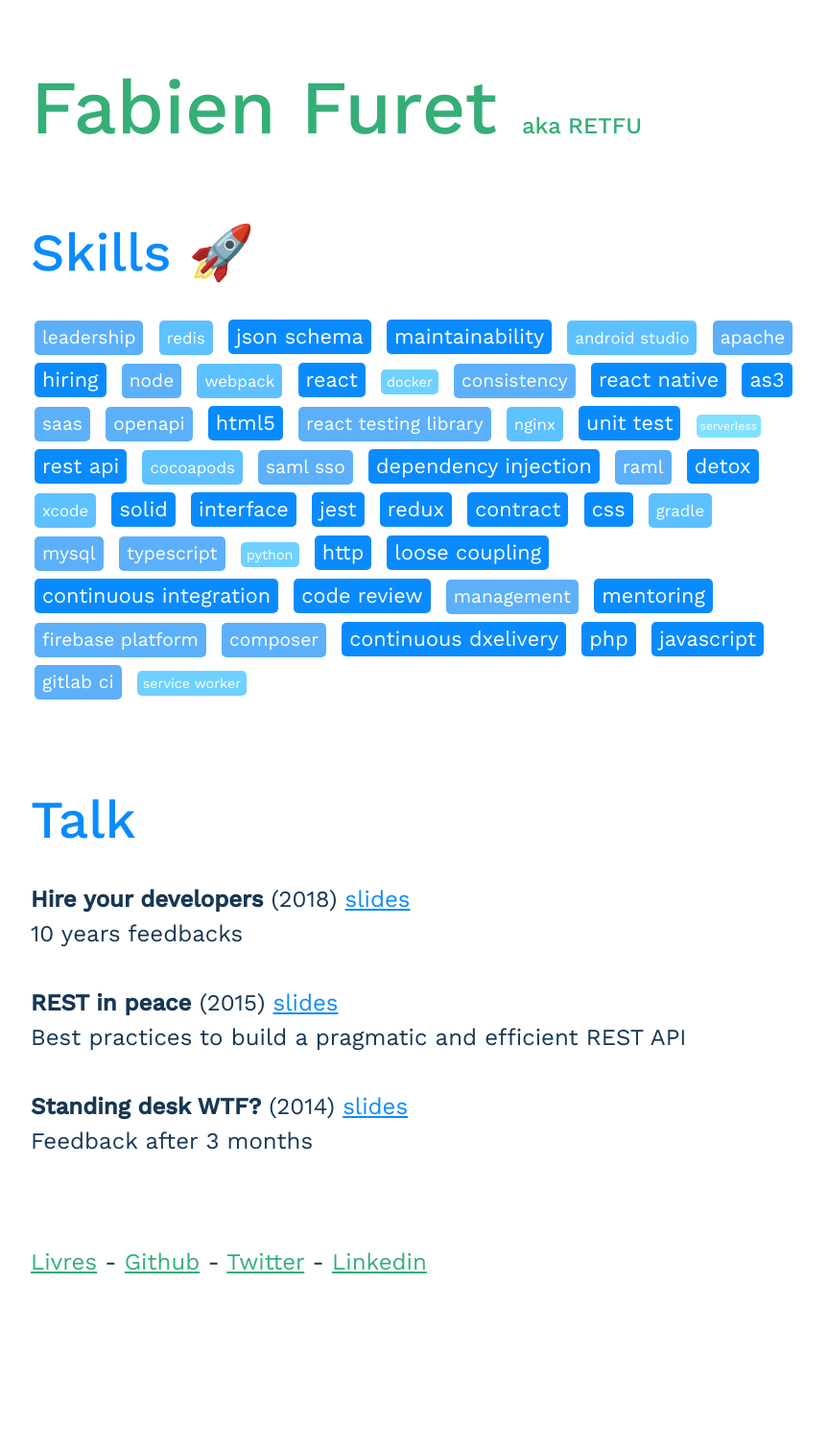
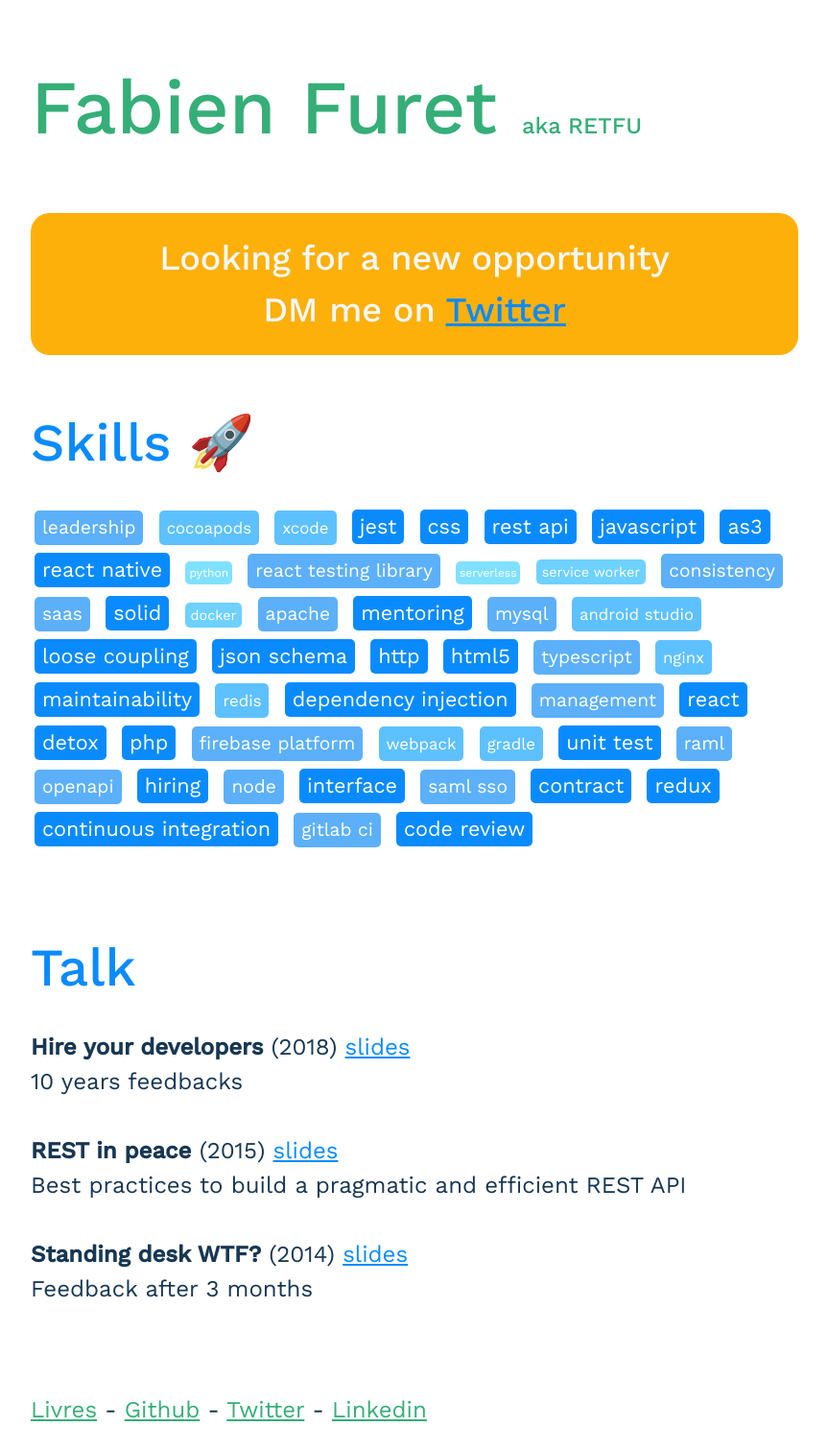
Before and after one commit to RETFU/retfu.github.io, a PHP site: page / in a window 1280 px wide. Shown: the whole page at 96% size, without its empty margins (208-1071 px from the left). Before the commit the page ends 1327 px from the top, so only its background shows below. Run offline with PHP 8.4, Linux system fonts and the light colour scheme; some libraries are stand-ins or nearby versions.

Commit message:
feat: add Looking for a new opportunity

```diff
--- a/index.html
+++ b/index.html
@@ -22,59 +22,71 @@
         <span itemprop="name">Fabien Furet</span>
         <span class="aka">aka RETFU</span>
       </h1>
+      <h2
+        style="
+          background-color: #fdb00a;
+          border-radius: 20px;
+          font-size: 1.5em;
+          padding: 20px;
+          text-align: center;
+          margin-bottom: 50px;
+          color:aliceblue;
+        "
+      >
+        Looking for a new opportunity<br />
+        DM me on <a href="https://twitter.com/RETFU">Twitter</a>
+      </h2>
       <h2>Skills 🚀</h2>
       <p>
         <span class="tag tag-level-4">leadership</span>
+        <span class="tag tag-level-3">cocoapods</span>
+        <span class="tag tag-level-3">xcode</span>
+        <span class="tag tag-level-5">jest</span>
+        <span class="tag tag-level-5">css</span>
+        <span class="tag tag-level-5">rest api</span>
+        <span class="tag tag-level-5">javascript</span>
+        <span class="tag tag-level-5">as3</span>
+        <span class="tag tag-level-5">react native</span>
+        <span class="tag tag-level-1">python</span>
+        <span class="tag tag-level-4">react testing library</span>
+        <span class="tag tag-level-1">serverless</span>
+        <span class="tag tag-level-2">service worker</span>
+        <span class="tag tag-level-4">consistency</span>
+        <span class="tag tag-level-4">saas</span>
+        <span class="tag tag-level-5">solid</span>
+        <span class="tag tag-level-2">docker</span>
+        <span class="tag tag-level-4">apache</span>
+        <span class="tag tag-level-5">mentoring</span>
+        <span class="tag tag-level-4">mysql</span>
+        <span class="tag tag-level-3">android studio</span>
+        <span class="tag tag-level-5">loose coupling</span>
+        <span class="tag tag-level-5">json schema</span>
+        <span class="tag tag-level-5">http</span>
+        <span class="tag tag-level-5">html5</span>
+        <span class="tag tag-level-4">typescript</span>
+        <span class="tag tag-level-3">nginx</span>
+        <span class="tag tag-level-5">maintainability</span>
         <span class="tag tag-level-3">redis</span>
-        <span class="tag tag-level-5">json schema</span>
-        <span class="tag tag-level-5">maintainability</span>
-        <span class="tag tag-level-3">android studio</span>
-        <span class="tag tag-level-4">apache</span>
+        <span class="tag tag-level-5">dependency injection</span>
+        <span class="tag tag-level-4">management</span>
+        <span class="tag tag-level-5">react</span>
+        <span class="tag tag-level-5">detox</span>
+        <span class="tag tag-level-5">php</span>
+        <span class="tag tag-level-4">firebase platform</span>
+        <span class="tag tag-level-3">webpack</span>
+        <span class="tag tag-level-3">gradle</span>
+        <span class="tag tag-level-5">unit test</span>
+        <span class="tag tag-level-4">raml</span>
+        <span class="tag tag-level-4">openapi</span>
         <span class="tag tag-level-5">hiring</span>
         <span class="tag tag-level-4">node</span>
-        <span class="tag tag-level-3">webpack</span>
-        <span class="tag tag-level-5">react</span>
-        <span class="tag tag-level-2">docker</span>
-        <span class="tag tag-level-4">consistency</span>
-        <span class="tag tag-level-5">react native</span>
-        <span class="tag tag-level-5">as3</span>
-        <span class="tag tag-level-4">saas</span>
-        <span class="tag tag-level-4">openapi</span>
-        <span class="tag tag-level-5">html5</span>
-        <span class="tag tag-level-4">react testing library</span>
-        <span class="tag tag-level-3">nginx</span>
-        <span class="tag tag-level-5">unit test</span>
-        <span class="tag tag-level-1">serverless</span>
-        <span class="tag tag-level-5">rest api</span>
-        <span class="tag tag-level-3">cocoapods</span>
+        <span class="tag tag-level-5">interface</span>
         <span class="tag tag-level-4">saml sso</span>
-        <span class="tag tag-level-5">dependency injection</span>
-        <span class="tag tag-level-4">raml</span>
-        <span class="tag tag-level-5">detox</span>
-        <span class="tag tag-level-3">xcode</span>
-        <span class="tag tag-level-5">solid</span>
-        <span class="tag tag-level-5">interface</span>
-        <span class="tag tag-level-5">jest</span>
+        <span class="tag tag-level-5">contract</span>
         <span class="tag tag-level-5">redux</span>
-        <span class="tag tag-level-5">contract</span>
-        <span class="tag tag-level-5">css</span>
-        <span class="tag tag-level-3">gradle</span>
-        <span class="tag tag-level-4">mysql</span>
-        <span class="tag tag-level-4">typescript</span>
-        <span class="tag tag-level-2">python</span>
-        <span class="tag tag-level-5">http</span>
-        <span class="tag tag-level-5">loose coupling</span>
         <span class="tag tag-level-5">continuous integration</span>
+        <span class="tag tag-level-4">gitlab ci</span>
         <span class="tag tag-level-5">code review</span>
-        <span class="tag tag-level-4">management</span>
-        <span class="tag tag-level-5">mentoring</span>
-        <span class="tag tag-level-4">firebase platform</span>
-        <span class="tag tag-level-4">composer</span>
-        <span class="tag tag-level-5">continuous dxelivery</span>
-        <span class="tag tag-level-5">php</span>
-        <span class="tag tag-level-5">javascript</span>
-        <span class="tag tag-level-4">gitlab ci</span>
-        <span class="tag tag-level-2">service worker</span>
       </p>
       <br />
       <h2>Talk</h2>
--- a/tag-cloud-generator/cli.php
+++ b/tag-cloud-generator/cli.php
@@ -15,13 +15,12 @@ $cloud->addTag(array('tag' => 'Jest', 'level' => 5));
 $cloud->addTag(array('tag' => 'TypeScript', 'level' => 4));
 $cloud->addTag(array('tag' => 'React Native', 'level' => 5));
 $cloud->addTag(array('tag' => 'Javascript', 'level' => 5));
-$cloud->addTag(array('tag' => 'Composer', 'level' => 4));
 $cloud->addTag(array('tag' => 'Maintainability', 'level' => 5));
 $cloud->addTag(array('tag' => 'Gitlab CI', 'level' => 4));
 $cloud->addTag(array('tag' => 'HTML5', 'level' => 5));
 $cloud->addTag(array('tag' => 'RAML', 'level' => 4));
 $cloud->addTag(array('tag' => 'Docker', 'level' => 2));
-$cloud->addTag(array('tag' => 'Python', 'level' => 2));
+$cloud->addTag(array('tag' => 'Python', 'level' => 1));
 $cloud->addTag(array('tag' => 'Interface', 'level' => 5));
 $cloud->addTag(array('tag' => 'Redis', 'level' => 3));
 $cloud->addTag(array('tag' => 'Consistency', 'level' => 4));
@@ -49,7 +48,6 @@ $cloud->addTag(array('tag' => 'Unit Test', 'level' => 5));
 $cloud->addTag(array('tag' => 'Detox', 'level' => 5));
 $cloud->addTag(array('tag' => 'Code review', 'level' => 5));
 $cloud->addTag(array('tag' => 'Continuous Integration', 'level' => 5));
-$cloud->addTag(array('tag' => 'Continuous Dxelivery', 'level' => 5));
 $cloud->addTag(array('tag' => 'Serverless', 'level' => 1));
 $cloud->addTag(array('tag' => 'OpenAPI', 'level' => 4));
 $cloud->addTag(array('tag' => 'SAML SSO', 'level' => 4));
```
Also changed, not shown: resume/index.html (+12 -12 lines), 1 other file.
